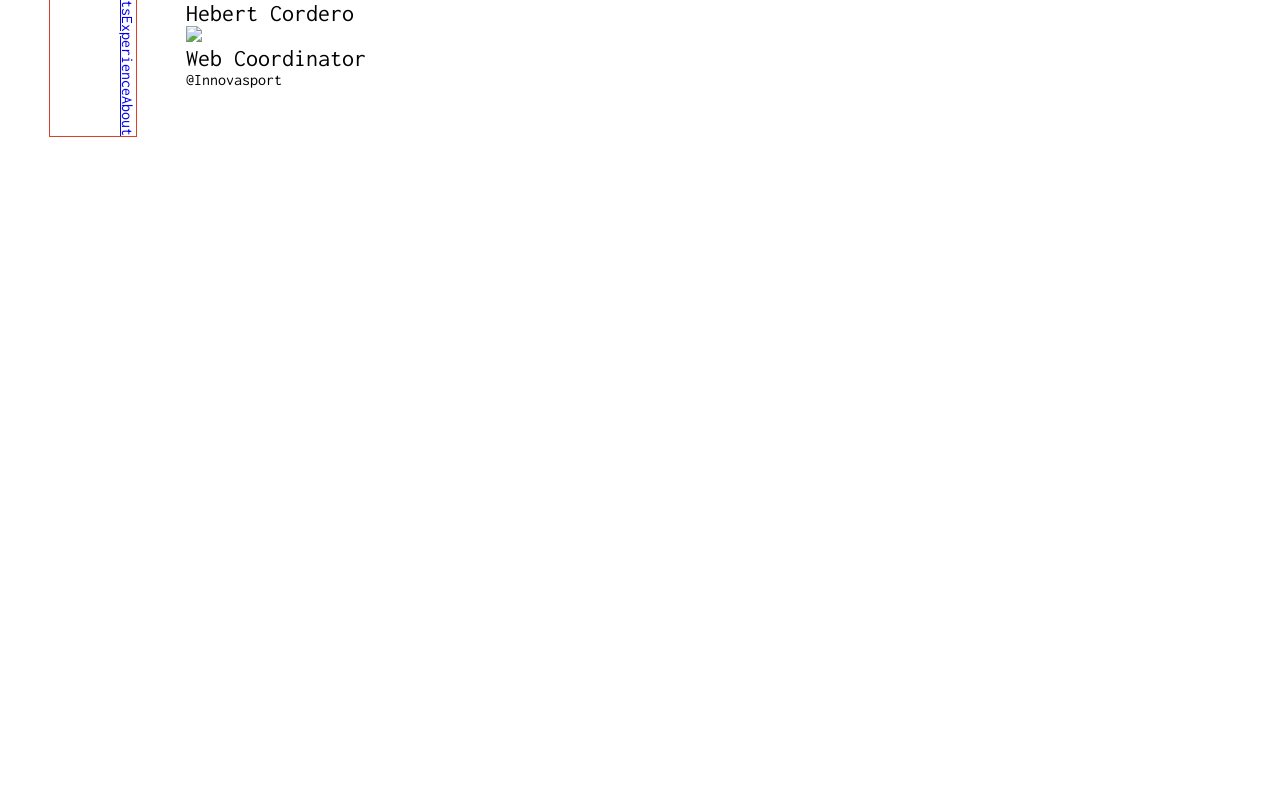
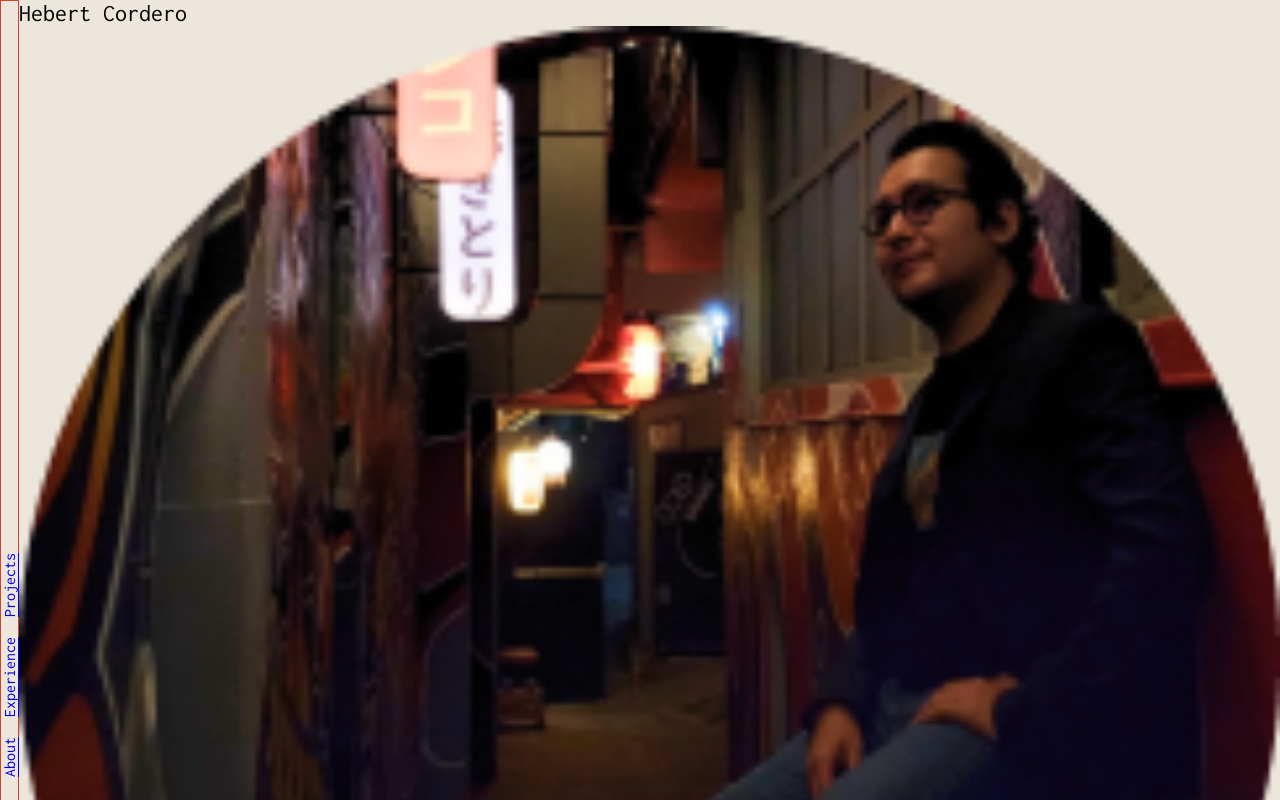
Before and after one commit to HebertCordero/my-site, a plain HTML site: page index.html in a window 1280 px wide. Shown: the top 800 px of the page. Drawn offline with Linux system fonts and the light colour scheme.

Commit message:
added assets and basic structure to section1

```diff
--- a/css/index.css
+++ b/css/index.css
@@ -73,13 +73,18 @@
     font-family: var(--ff-inconsolata);
     font-weight: normal;
 }
+body {
+    background-color: var(--PaperWhite);
+}
 
 nav {
     border: 1px solid #D5402C;
-    transform: rotate(90deg);
 }
 nav ul {
+    height: 100%;
     display: flex;
+    flex-direction: column;
+    place-content: center;
 }
 li::marker {
     list-style: none;
@@ -91,5 +96,18 @@ li::marker {
     width: 100%;
 }
 .profile-info {
+    display: flex;
+    flex-direction: column;
     width: 100%;
 }
+.profile nav ul li a {
+    display: block;
+    writing-mode: vertical-lr;
+    text-orientation: mixed;
+    transform: rotate(180deg);
+    text-align: center;
+    margin: 10px 0;
+}
+.profile-info__img {
+
+}
--- a/index.html
+++ b/index.html
@@ -31,7 +31,7 @@
         </nav>
         <div class="profile-info">
             <h1>Hebert Cordero</h1>
-            <img src="./assets/Profile.png">
+            <img class="profile-info__img" src="./assets/Profile.png">
             <h2>Web Coordinator</h2>
             <p>@Innovasport</p>
         </div>
```
Also changed, not shown: assets/Profile-1.png (added), assets/Profile.png (added), assets/i-certificate-red.png (added), assets/i-codepen-red.png (added), assets/i-github-red.png (added), assets/i-linkedin-red.png (added), assets/i-logo-red.png (added), assets/i-trophy-red.png (added), assets/p-profile.png (added), assets/p-project1-pdp.png (added), 1 other file.
